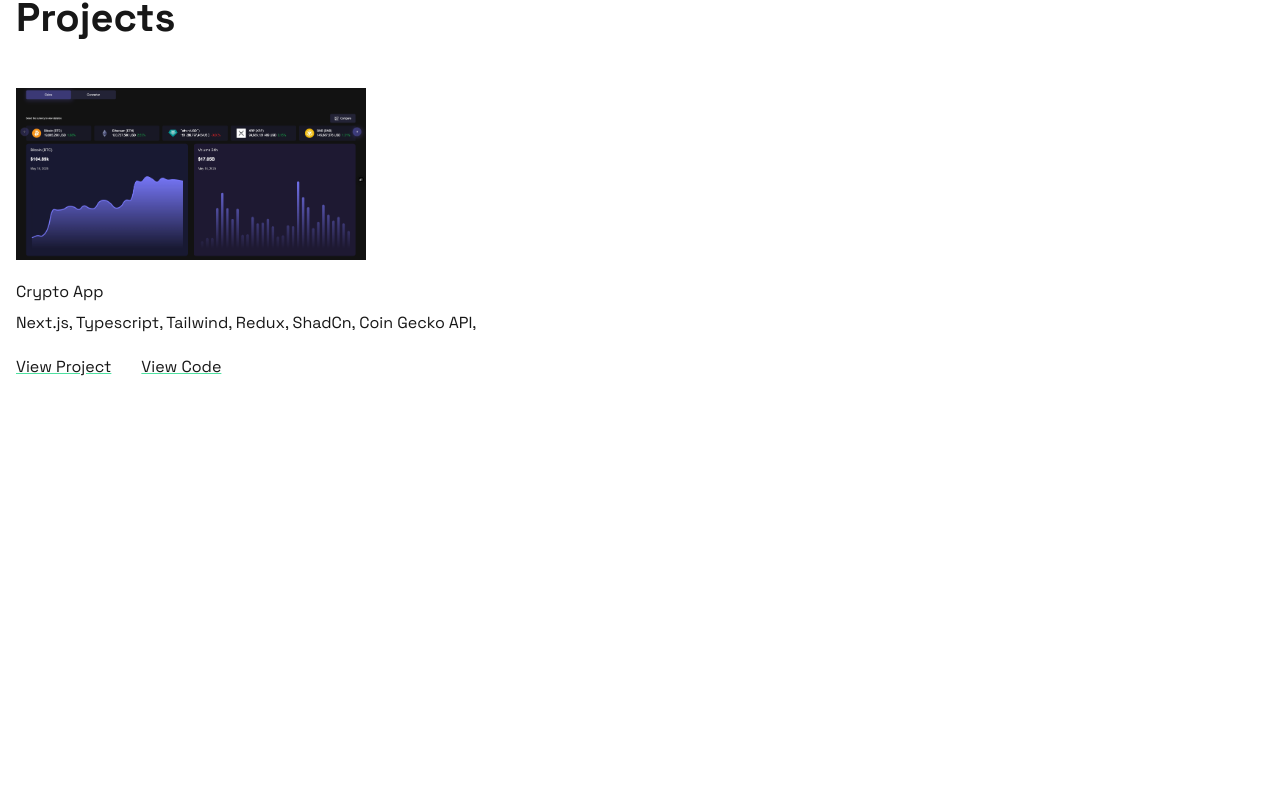
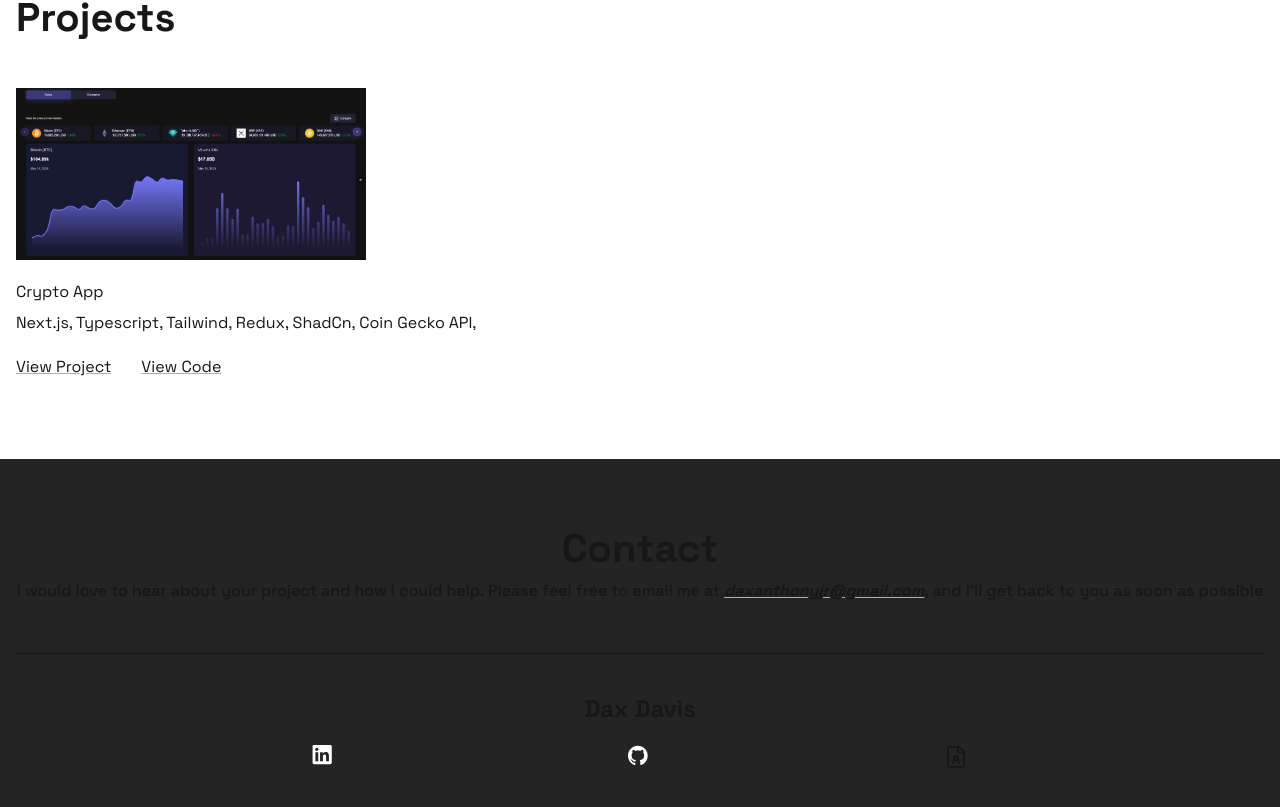
Before and after one commit to daxantz/portfolio, a Next.js app: page / in a window 1280 px wide. Shown: the part 1504-2311 px from the top of the page. Before the commit the page ends 1883 px from the top, so only its background shows below. Built offline with nearby package versions, Linux system fonts and the light colour scheme.

Commit message:
created component for the footer of the page

```diff
--- a/app/page.tsx
+++ b/app/page.tsx
@@ -1,3 +1,4 @@
+import Footer from "@/components/Footer";
 import Header from "@/components/Header";
 import HeaderText from "@/components/HeaderText";
 import Projects from "@/components/Projects";
@@ -10,6 +11,7 @@ export default function Home() {
       <HeaderText />
       <Skills />
       <Projects />
+      <Footer />
     </>
   );
 }
--- /dev/null
+++ b/components/Footer.tsx
@@ -0,0 +1,29 @@
+import React from "react";
+import Icons from "./Icons";
+
+const Footer = () => {
+  return (
+    <footer className="bg-[#242424] mt-[80px] py-[60px]">
+      <div className="px-4">
+        <h4 className="font-bold text-[40px] text-center">Contact</h4>
+        <p className="font-medium text-center">
+          I would love to hear about your project and how I could help. Please
+          feel free to email me at{" "}
+          <span className="font-bold italic underline decoration-[#4EE1A0]">
+            daxanthonyjr@gmail.com
+          </span>
+          , and I&apos;ll get back to you as soon as possible
+        </p>
+        <hr className="mt-[50px]" />
+        <div className="mt-[39px] flex flex-col gap-5">
+          <p className="text-center max-w-[129px] mx-auto font-bold text-2xl">
+            Dax Davis
+          </p>
+          <Icons />
+        </div>
+      </div>
+    </footer>
+  );
+};
+
+export default Footer;
```
